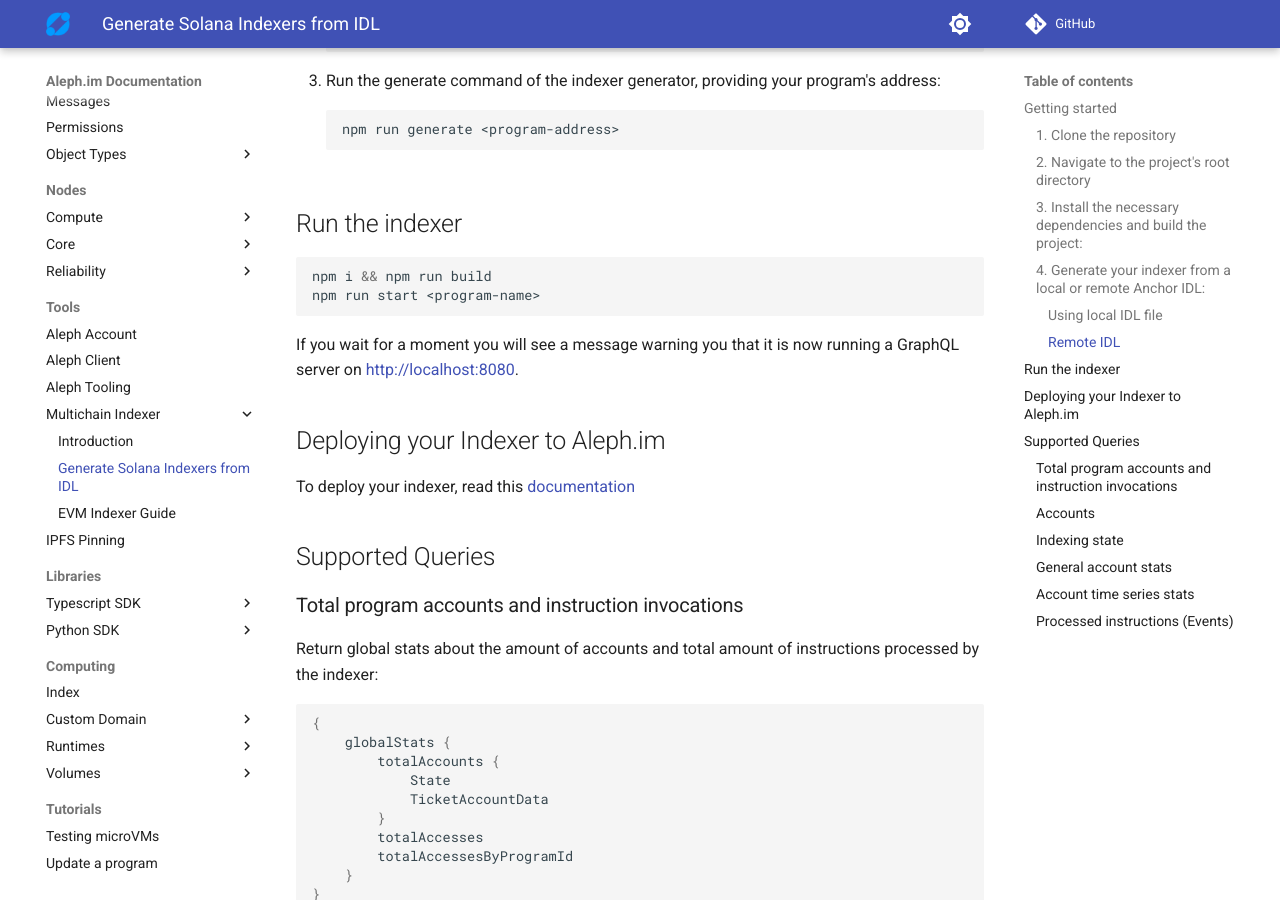
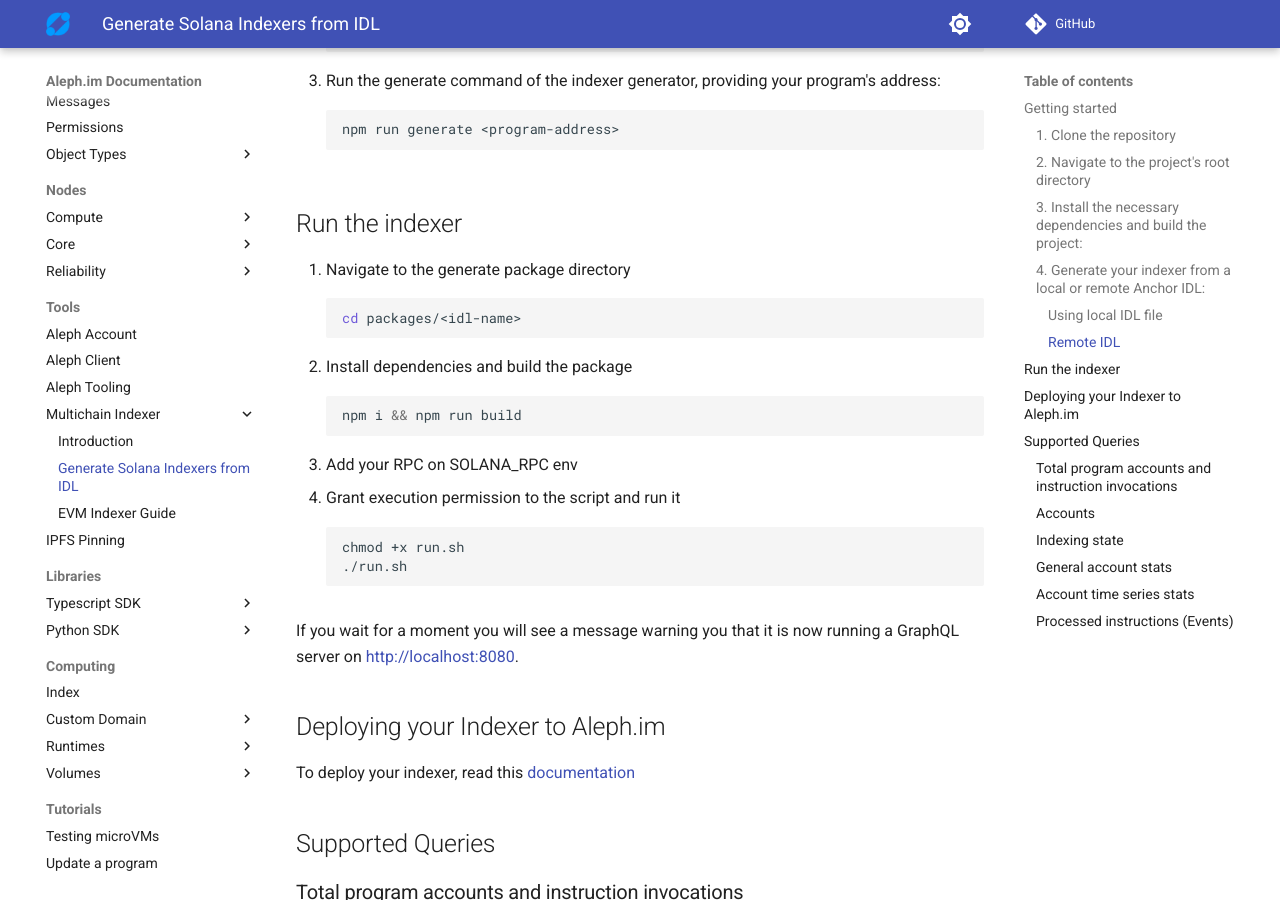
Before and after one commit to aleph-im/aleph-docs, an MkDocs documentation site: the page built from docs/tools/indexer/indexer-generator.md, in a window 1280 px wide and 900 px high, scrolled down 1430 px. Built offline with MkDocs 1.6.1 and Material for MkDocs 9.7.7, drawn with Linux system fonts in a browser that asks for light colours; comment, search, counter and statistics services are not loaded.

Commit message:
run indexer

````diff
--- a/docs/tools/indexer/indexer-generator.md
+++ b/docs/tools/indexer/indexer-generator.md
@@ -55,9 +55,19 @@
 ```
 
 ## Run the indexer
+1. Navigate to the generate package directory
+```bash
+cd packages/<idl-name>
+```
+2. Install dependencies and build the package
 ```bash
 npm i && npm run build
-npm run start <program-name>
+```
+3. Add your RPC on SOLANA_RPC env
+4. Grant execution permission to the script and run it
+```bash
+chmod +x run.sh
+./run.sh
 ```
 
 If you wait for a moment you will see a message warning you that it is now running a GraphQL server on [http://localhost:8080](http://localhost:8080).
@@ -122,7 +132,7 @@
 that account, progress tells you how much percent of all transactions have been fetched and processed.
 ```graphql
 {
-  accountState(account: "8szGkuLTAux9XMgZ2vtY39jVSowEcpBfFfD8hXSEqdGC", blockchain: solana, type: transaction) {
+  accountState(account: "8szGkuLTAux9XMgZ2vtY39jVSowEcpBfFfD8hXSEqdGC", blockchain: "solana", type: transaction) {
     accurate
     progress
     pending
@@ -135,7 +145,7 @@
 Get accesses in the last hour, day, week or in total:
 ```graphql
 {
-  accountStats(account: "7ekbc8F72Zm4KKQwbgSe7UTaiprHb8nkmbA2ti5hKoCX", blockchain: solana) {
+  accountStats(account: "7ekbc8F72Zm4KKQwbgSe7UTaiprHb8nkmbA2ti5hKoCX", blockchain: "solana") {
     stats {
       last1h {
         accesses
@@ -158,7 +168,7 @@
 Get aggregated accesses by signing wallet and month:
 ```graphql
 {
-  accountTimeSeriesStats(timeFrame:Month, account: "7ekbc8F72Zm4KKQwbgSe7UTaiprHb8nkmbA2ti5hKoCX", type: "access", blockchain: solana) {
+  accountTimeSeriesStats(timeFrame:Month, account: "7ekbc8F72Zm4KKQwbgSe7UTaiprHb8nkmbA2ti5hKoCX", type: "access", blockchain: "solana") {
     series {
       date
       value {
````
